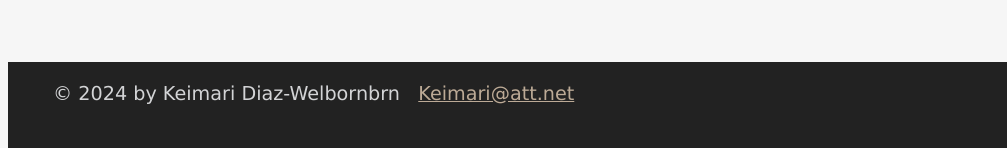
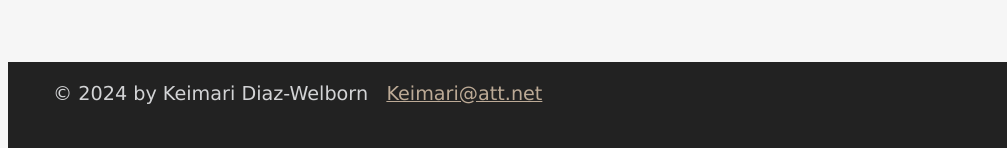
Before and after one commit to Kstart-New1/Kstart-New1.github.io, a plain HTML site: page resume.html in a window 1280 px wide. Shown: the part 3593-3741 px from the top of the page, 0-1007 px from the left. Drawn offline with Linux system fonts and the light colour scheme.

Commit message:
Update resume.html
Signed-off-by: Kstart-New1 <147348775+Kstart-New1@users.noreply.github.com>

```diff
--- a/resume.html
+++ b/resume.html
@@ -161,7 +161,7 @@
       </main>
     <!-- //  FOOTER INFO, SOCIAL MEDIA  // -->
     <footer>
-        <p>&copy; 2024 by Keimari Diaz-Welbornbrn &nbsp; <a href="mailto:Keimari@att.net">Keimari@att.net</a></p>
+        <p>&copy; 2024 by Keimari Diaz-Welborn &nbsp; <a href="mailto:Keimari@att.net">Keimari@att.net</a></p>
 
         <!-- Add or remove any networks. -->
         <ul class="socials">
```
